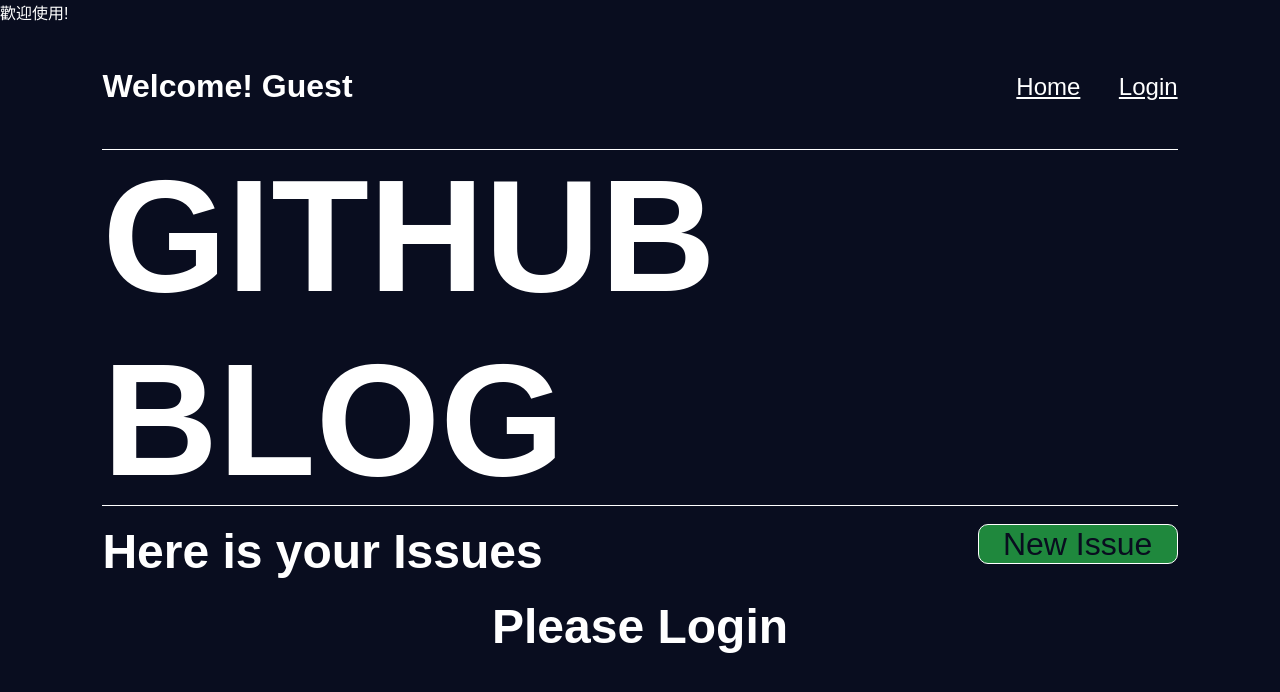
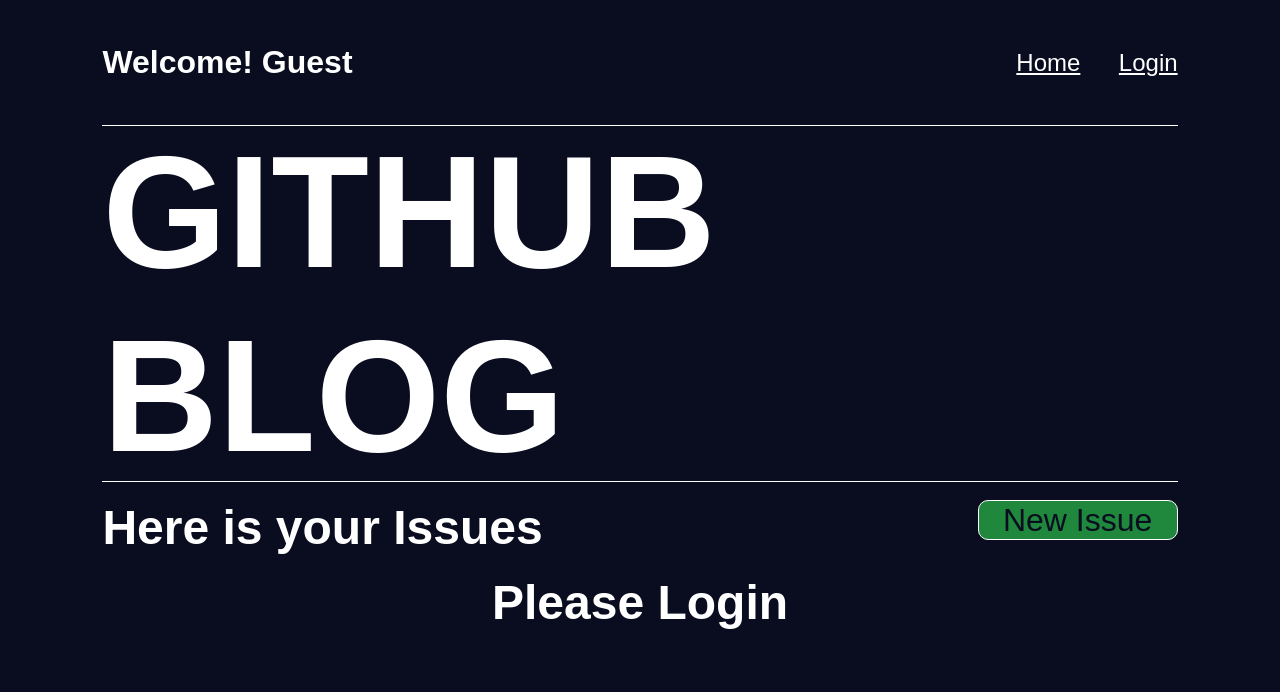
Before and after one commit to pizza6inch/Frontend-Intern-Homework, a React (Vite) app in the folder Frontend-Intern-Homework/: page /home in a window 1280 px wide. Shown: the top 692 px of the page. Built offline with nearby package versions, Linux system fonts and the light colour scheme.

Commit message:
URL Test

```diff
--- a/Frontend-Intern-Homework/src/Page/Home.jsx
+++ b/Frontend-Intern-Homework/src/Page/Home.jsx
@@ -5,7 +5,7 @@
 import "../App.css";
 
 function Home() {
-  const baseUrl = process.env.PUBLIC_URL;
+  const baseUrl = process.env.PUBLIC_URL || "http://localhost:5173";
   const [rerender, setRerender] = useState(false);
   const [userData, setUserData] = useState({ login: "Guest" });
   const [Issues, setIssues] = useState([]);
@@ -26,7 +26,7 @@
 
   async function getAccessToken(code) {
     if (localStorage.getItem("accessToken") === null && code !== null) {
-      await fetch("http://localhost:4000/getAccessToken?code=" + code, {
+      await fetch(baseUrl + "/getAccessToken?code=" + code, {
         method: "GET",
       })
         .then((response) => {
@@ -44,7 +44,7 @@
 
   async function getUserData() {
     if (userData.login === "Guest" && localStorage.getItem("accessToken")) {
-      await fetch("http://localhost:4000/getUserData", {
+      await fetch(baseUrl + "/getUserData", {
         method: "GET",
         headers: {
           Authorization: localStorage.getItem("accessToken"),
@@ -63,7 +63,7 @@
 
   async function getIssues(page) {
     if (localStorage.getItem("accessToken")) {
-      await fetch("http://localhost:4000/getIssues", {
+      await fetch(baseUrl + "/getIssues", {
         method: "GET",
         headers: {
           page: page,
@@ -99,7 +99,6 @@
 
   return (
     <div>
-      歡迎使用{baseUrl}!
       <Header name={userData.login} />
       <Hero />
       <Content
```
Also changed, not shown: Frontend-Intern-Homework/vercel.json.
